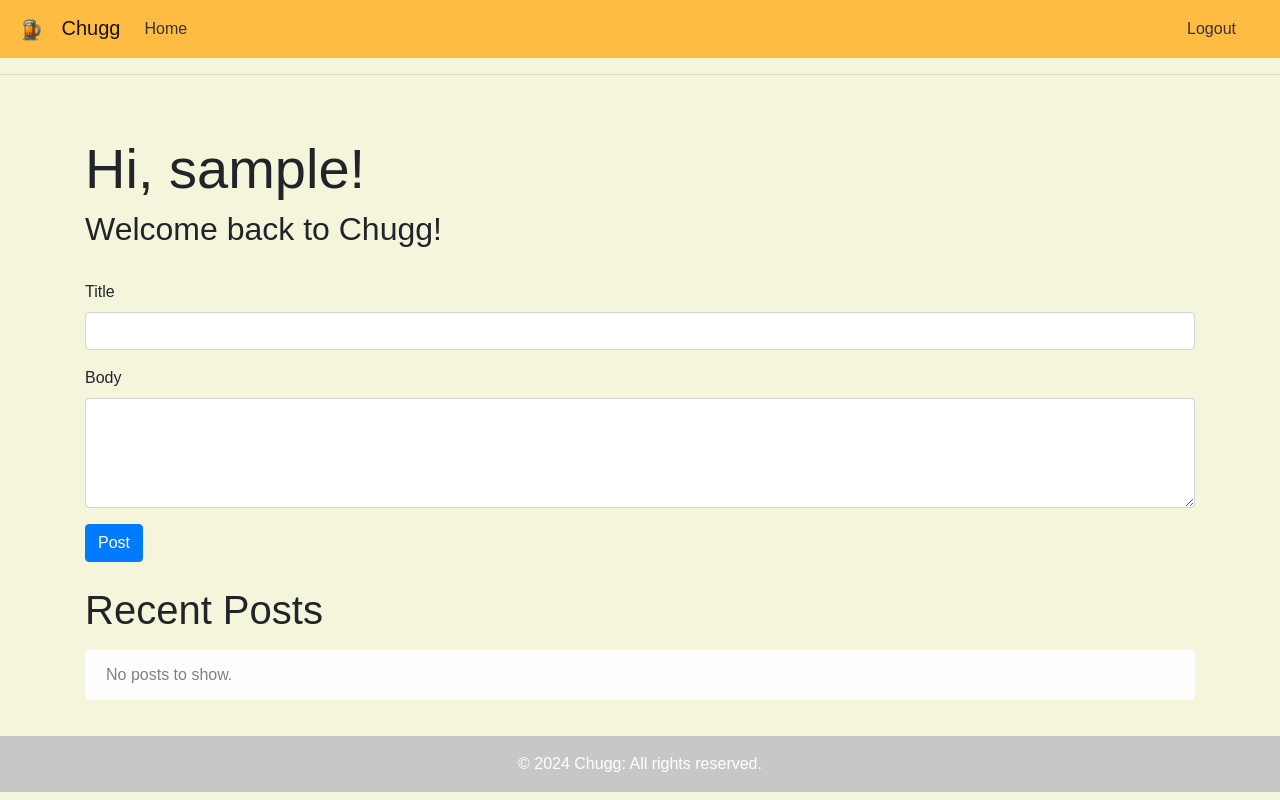
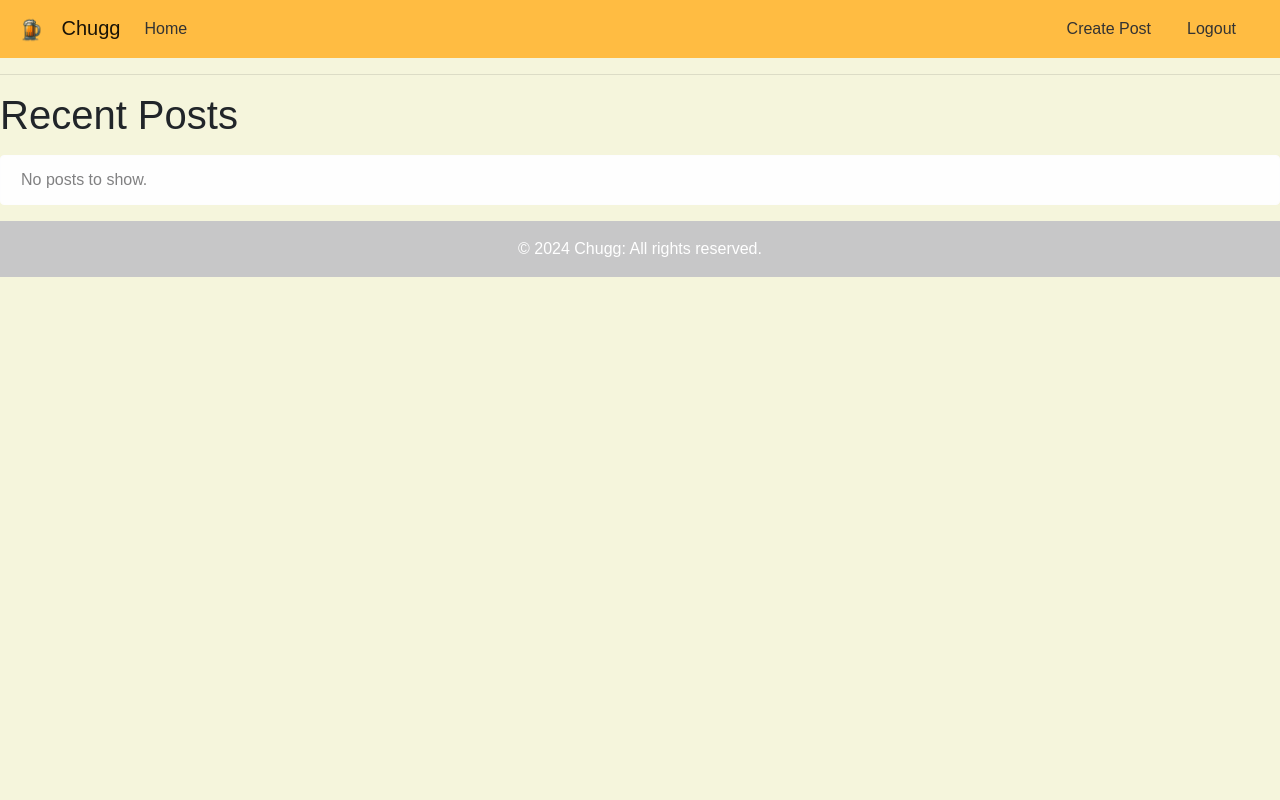
Before and after one commit to Radrados/agileProject, a Flask app: page / in a window 1280 px wide. Run offline with Flask 3, Linux system fonts and the light colour scheme; the visitor is signed in with stand-in values (Sample User, id 1); data that the repository does not hold is empty; some libraries are stand-ins or nearby versions.

Commit message:
create posts done

```diff
--- a/app/routes.py
+++ b/app/routes.py
@@ -95,28 +95,31 @@ def logout():
     return render_template('landing.html')
 
 #add posts and comments to the database
-@app.route('/create_post', methods=['POST']) # the route accessing which creates a post
+@app.route('/create_post', methods=['GET', 'POST'])  # Allow both GET and POST methods
 @login_required
-def create_post(): #post creation
-    title = request.form['title'] #retrieve data from the html form
-    body = request.form['body']
-    comment_body = request.form.get('comment')
+def create_post():
+    if request.method == 'POST':
+        title = request.form['title']  # Retrieve data from the HTML form
+        body = request.form['body']
+        comment_body = request.form.get('comment')
 
-    if not title or not body:
-        flash('Post must have a title and body.')
-        #the flashes don't show up anywhere rn, but they're useful to have
+        if not title or not body:
+            flash('Post must have a title and body.', 'error')
+            return render_template('create_post.html')  # Stay on the same page to show errors
+
+        new_post = Post(title=title, body=body, author=current_user)
+        db.session.add(new_post)
+        db.session.commit()
+
+        if comment_body:  # If the comment field is filled, create the comment
+            comment = Comment(body=comment_body, post_id=new_post.id, user_id=current_user.id)
+            db.session.add(comment)
+            db.session.commit()
+
+        flash('Your post has been created!', 'success')
         return redirect(url_for('index'))
-
-    new_post = Post(title=title, body=body, author=current_user)
-    db.session.add(new_post)
-    db.session.commit()
-
-    if comment_body: # if the comment field is filled in makes the comment
-        comment = Comment(body=comment_body, post_id=new_post.id, user_id=current_user.id)
-        db.session.add(comment)
-    db.session.commit()
-    flash('Your post has been created!')
-    return redirect(url_for('index'))
+    else:  # This block is for handling GET requests
+        return render_template('create_post.html')
 
 @app.route('/post/<int:post_id>', methods=['GET', 'POST'])
 @login_required
--- a/app/templates/base.html
+++ b/app/templates/base.html
@@ -15,42 +15,50 @@
     <link rel="stylesheet" href="{{ url_for('static', filename='style.css') }}">
 
 </head>
-<body class="{% block body_class %}{% endblock %}"> <!-- Allows dynamic setting of body class for different pages -->
+<body class="{% block body_class %}{% endblock %}">
     <!-- Navigation bar setup -->
     <nav class="navbar navbar-expand-lg navbar-light bg-light">
     <!-- Navbar brand link with image and text -->
     <a class="navbar-brand" href="{{ url_for('index') }}">
-            <img src="{{ url_for('static', filename='images/logo.png') }}" alt="Logo" style="height: 30px; width: auto; margin-right: 10px;">
+        <img src="{{ url_for('static', filename='images/logo.png') }}" alt="Chugg Logo" style="height: 30px; width: auto; margin-right: 10px;">
         Chugg
     </a>
+    <!-- Navbar toggler button for mobile responsiveness -->
     <button class="navbar-toggler" type="button" data-toggle="collapse" data-target="#navbarNav" aria-controls="navbarNav" aria-expanded="false" aria-label="Toggle navigation">
         <span class="navbar-toggler-icon"></span>
     </button>
+    <!-- Navbar links, collapsible on smaller screens -->
     <div class="collapse navbar-collapse" id="navbarNav">
         <ul class="navbar-nav">
             <li class="nav-item">
-                    <a class="nav-link" id="home" href="{{ url_for('index') }}">Home</a>
+                <a class="nav-link" href="{{ url_for('index') }}">Home</a>
             </li>
         </ul>
         <ul class="navbar-nav ml-auto">
-                {% if current_user.is_anonymous %}
+            <!-- Conditional display based on user authentication status -->
+            {% if current_user.is_authenticated %}
+            <!-- Link to create a new post, visible only to logged-in users -->
             <li class="nav-item">
-                    <a class="nav-link" id="landing" href="{{ url_for('landing') }}">Landing</a>
+                <a class="nav-link" href="{{ url_for('create_post') }}">Create Post</a>
             </li>
+            <!-- Logout link -->
             <li class="nav-item">
-                    <a class="nav-link" id="login" href="{{ url_for('login') }}">Login</a>
-                </li>
-                <li class="nav-item">
-                    <a class="nav-link" id="register" href="{{ url_for('register') }}">Register</a>
+                <a class="nav-link" href="{{ url_for('logout') }}">Logout</a>
             </li>
             {% else %}
+            <!-- Login link, shown only to guests -->
             <li class="nav-item">
-                    <a class="nav-link" id="logout" href="{{ url_for('logout') }}">Logout</a>
+                <a class="nav-link" href="{{ url_for('login') }}">Login</a>
+            </li>
+            <!-- Registration link, also for guests -->
+            <li class="nav-item">
+                <a class="nav-link" href="{{ url_for('register') }}">Register</a>
             </li>
             {% endif %}
         </ul>
     </div>
 </nav>
+
 
     <!-- Horizontal rule to separate navbar from content -->
     <hr>
--- a/app/templates/create_post.html
+++ b/app/templates/create_post.html
@@ -17,6 +17,10 @@
             <label for="body" class="form-label">Body</label>
             <textarea id="body" name="body" rows="4" required class="form-control"></textarea>
         </div>
+        <div class="mb-3">
+            <label for="comment" class="form-label">Optional Comment</label>
+            <textarea id="comment" name="comment" rows="2" class="form-control"></textarea>
+        </div>
         <button type="submit" class="btn btn-primary">Post</button>
     </form>
 </main>
--- a/app/templates/home.html
+++ b/app/templates/home.html
@@ -2,31 +2,12 @@
 {% block title %}Home - Chugg {% endblock %}
 
 {% block content %}
-<main class="container">
-    <!-- Greeting and form for logged-in users to create posts -->
-    {% if current_user.is_authenticated %}
-        <div class="py-4">
-            <h1 class="display-4">Hi, {{ current_user.username }}!</h1>
-            <h2 class="fs-5">Welcome back to Chugg!</h2>
-        </div>
 
-        <!-- Form for submitting new posts, styled with Bootstrap for consistency -->
-        <form method="post" action="{{ url_for('create_post') }}" class="mb-4">
-            <div class="mb-3">
-                <label for="title" class="form-label">Title</label>
-                <input type="text" id="title" name="title" required class="form-control">
-            </div>
-            <div class="mb-3">
-                <label for="body" class="form-label">Body</label>
-                <textarea id="body" name="body" rows="4" required class="form-control"></textarea>
-            </div>
-            <button type="submit" class="btn btn-primary">Post</button>
-        </form>
-    {% endif %}
 
     <!-- Section for displaying all posts -->
     <div>
         <h1 class="mb-3">Recent Posts</h1>
+        <!-- Loop through all posts and display each one with a link to its detailed view -->
         <!-- Loop through all posts and display each one with a link to its detailed view -->
         {% for post in posts %}
             <div class="card mb-3">
@@ -40,6 +21,7 @@
         {% else %}
             <div class="alert alert-light" role="alert">No posts to show.</div>
         {% endfor %}
+
     </div>
 </main>
 {% endblock %}
```
Also changed, not shown: app/templates/post.html (+2 -12 lines), app.db. Lines whose indentation alone changed are shown as unchanged.
